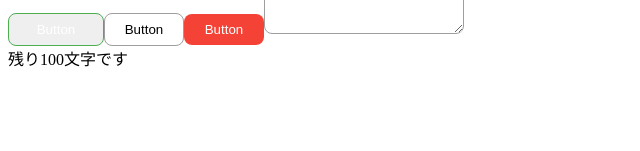
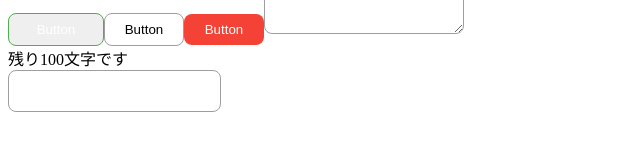
Before and after one commit to shou1027/tsStudy, a React app in the folder react-app/: page / in a window 1280 px wide. Shown: the part 211-362 px from the top of the page, without its empty margins (0-640 px from the left). Built offline with nearby package versions, Linux system fonts and the light colour scheme.

Commit message:
Inputコンポーネント実装

```diff
--- a/react-app/src/App.tsx
+++ b/react-app/src/App.tsx
@@ -2,6 +2,7 @@
 import { Heading } from './libs/Heading';
 import { Button } from './libs/Button';
 import { Textarea } from './libs/Textarea';
+import { Input } from "./libs/Input";
 
 export const App = () => {
     return (
@@ -15,6 +16,7 @@
             <Button onClick={() => console.warn('clicked!')} title="Button" type="secondary" />
             <Button onClick={() => console.error('clicked!')} title="Button" type="error" />
             <Textarea width={200} maxLength={100} />
+            <Input type="text" />
         </>
     )
 }
--- /dev/null
+++ b/react-app/src/libs/Input.tsx
@@ -0,0 +1,41 @@
+import { InputHTMLAttributes, VFC } from "react";
+import styled from "styled-components";
+import { color, fontSize, radius, space } from "./constants";
+
+type Props = InputHTMLAttributes<HTMLInputElement> & {
+    error?: boolean
+    type?: 'text' | 'number' | 'password'
+    className?: string
+}
+
+export const Input: VFC<Props> = ({
+    type,
+    value,
+    onChange,
+    className = '',
+    error = false,
+    ...props
+}) => {
+    return (
+        <Wrapper
+            type={type}
+            className={`${className} ${error ? 'error' : ''}`}
+            value={value}
+            onChange={onChange}
+            {...props}
+        />
+    )
+}
+
+const Wrapper = styled.input`
+    height: 42px;
+    podding: ${space.m};
+    border-radius: ${radius.m};
+    border: solid 1px ${color.gray};
+    font-size: ${fontSize.m};
+    box-sizing: border-box;
+&.error {
+    color: ${color.red}
+    border: solid 1px ${color.red};
+}
+`
```
